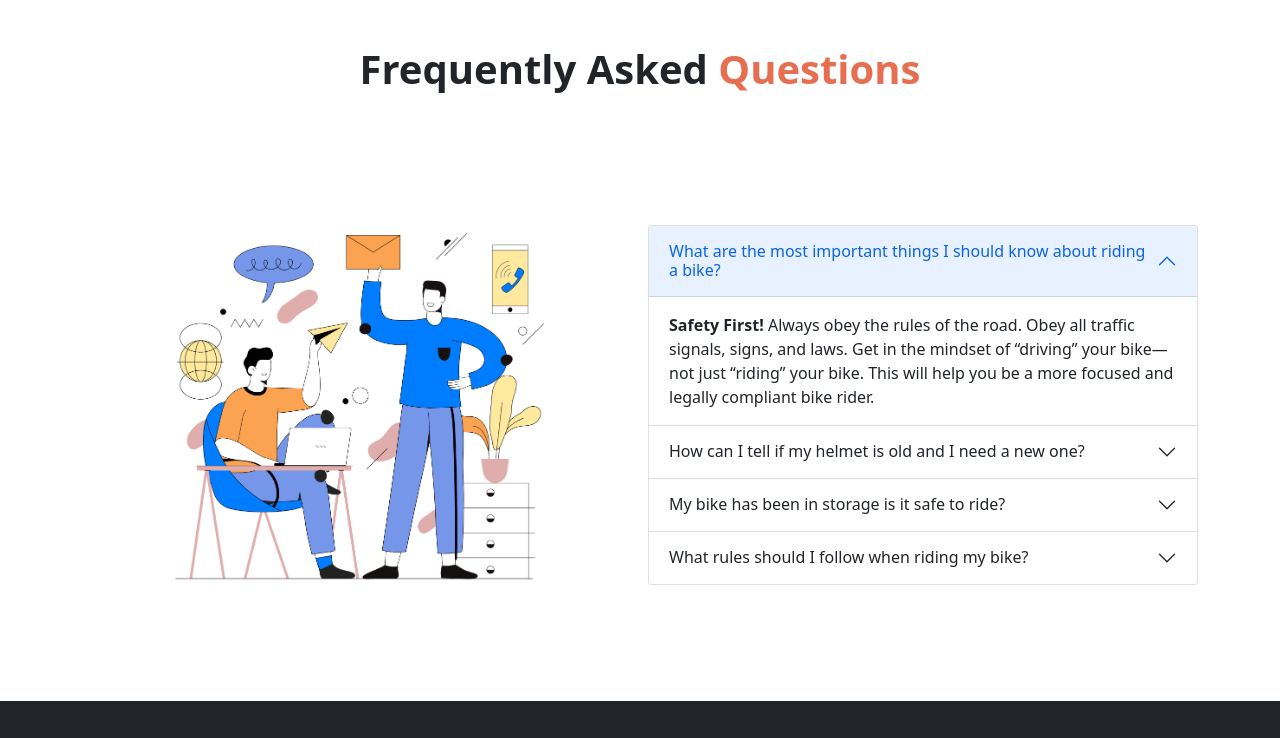
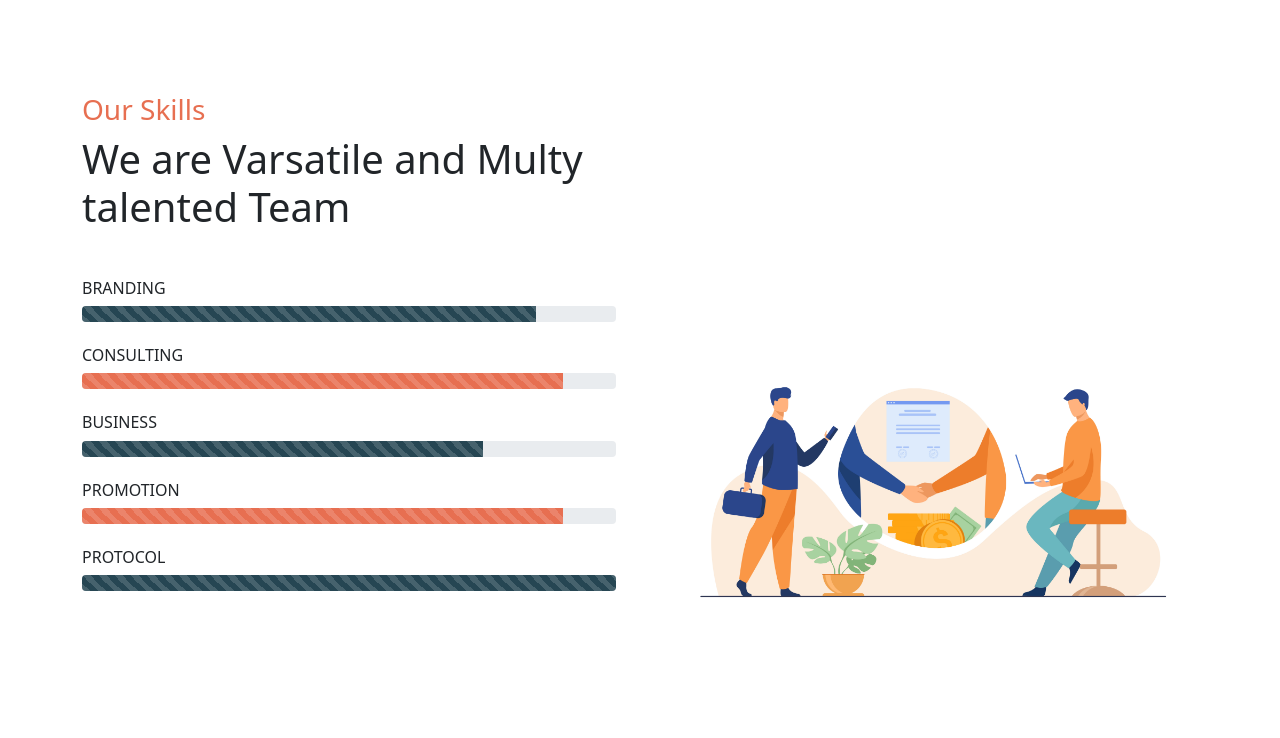
Before and after one commit to sabboff/Honda-CBR, a plain HTML site: page index.html in a window 1280 px wide. Shown: the part 2681-3419 px from the top of the page. Drawn offline with Linux system fonts and the light colour scheme.

Commit message:
progress bar added

```diff
--- a/index.html
+++ b/index.html
@@ -244,6 +244,56 @@
             </div>
           </section>
 
+          <!-- bonus section two  -->
+
+          <section class="container my-5 py-5">
+            <div class="row g-5 d-flex align-items-end">
+
+              <div class="col-lg-6 col-12">
+                <h3 class="honda-text">Our Skills</h3>
+                <h1>We are Varsatile and Multy talented Team</h1>
+
+                <!-- progress bar  -->
+                <div class="my-5">
+                  <h6>BRANDING</h6>
+                  <div class="progress">
+                    <div class="progress-bar progress-bar-striped honda-bg-color" role="progressbar" style="width: 85%" aria-valuenow="85" aria-valuemin="0" aria-valuemax="100"></div>
+                  </div>
+                  <br>
+                  <h6>CONSULTING</h6>
+                  <div class="progress">
+                    <div class="progress-bar progress-bar-striped honda-btn-color" role="progressbar" style="width: 90%" aria-valuenow="90" aria-valuemin="0" aria-valuemax="100"></div>
+                  </div>
+                  <br>
+                  <h6>BUSINESS</h6>
+                  <div class="progress">
+                    <div class="progress-bar progress-bar-striped honda-bg-color" role="progressbar" style="width: 75%" aria-valuenow="75" aria-valuemin="0" aria-valuemax="100"></div>
+                  </div>
+                  <br>
+                  <h6>PROMOTION</h6>
+                  <div class="progress">
+                    <div class="progress-bar progress-bar-striped honda-btn-color" role="progressbar" style="width: 90%" aria-valuenow="90" aria-valuemin="0" aria-valuemax="100"></div>
+                  </div>
+                  <br>
+                  <h6>PROTOCOL</h6>
+                  <div class="progress">
+                    <div class="progress-bar progress-bar-striped honda-bg-color" role="progressbar" style="width: 100%" aria-valuenow="100" aria-valuemin="0" aria-valuemax="100"></div>
+                  </div>
+                </div>
+
+              </div>
+
+              <div class="col-lg-6 col-12">
+                <img src="images/progress.jpg" alt="" class="img-fluid">
+              </div>
+
+              <div class="col-lg-6">
+
+              </div>
+
+            </div>
+          </section>
+
         <!-- frequently ask questions section  -->
 
         <section class="container">
```
Also changed, not shown: images/progress.jpg (added).
